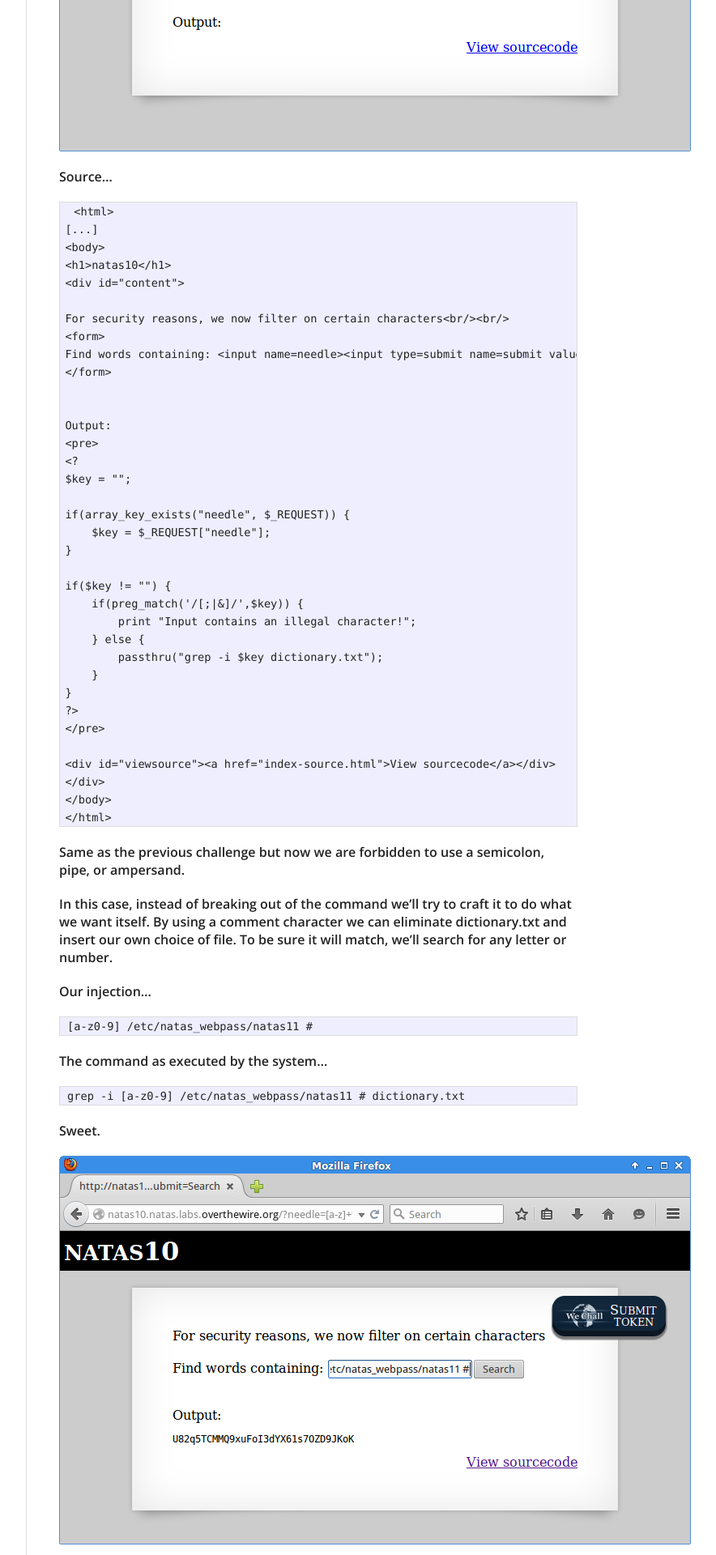
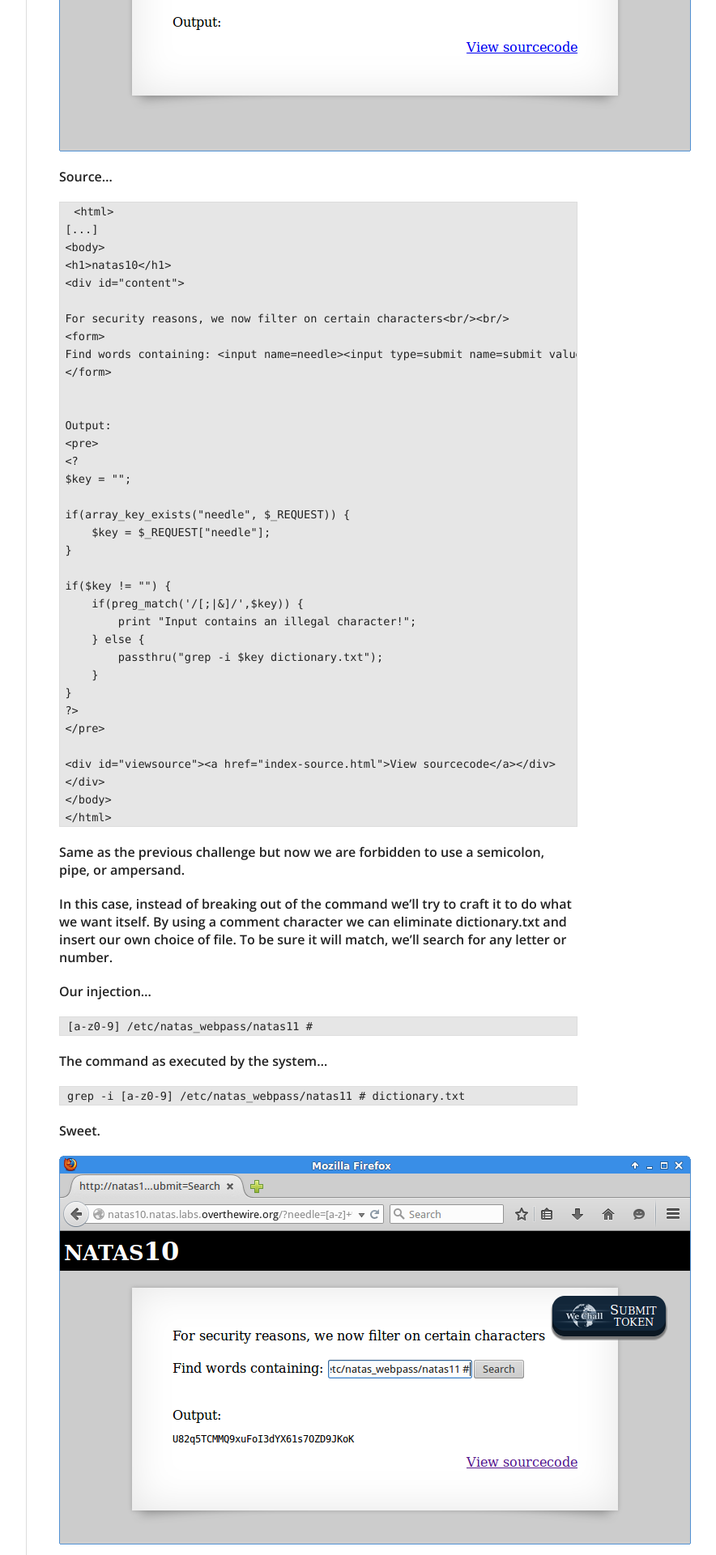
Before and after one commit to n0j/n0j.github.io, a Jekyll site: the page built from _posts/2015-09-19-otw-natas-10.md, in a window 1280 px wide. Shown: the part 547-2467 px from the top of the page at 81% size, without its empty margins (378-1262 px from the left). Built offline with Jekyll 4.4.1, drawn with Linux system fonts in a browser that asks for light colours; nearby versions of some CDN libraries; Markdown is read by kramdown in place of the engine named in the settings; some of the changed text lies outside the part shown.

Commit message:
css pre color change, footer update

```diff
--- a/_includes/css/screen.css
+++ b/_includes/css/screen.css
@@ -122,7 +122,7 @@ nav h1, nav h2 {
 
 #post pre {
   border: 1px solid #ddd;
-  background-color: #eef;
+  background-color: #e6e6e6;
   padding: 0 .4em;
   margin-bottom: 20px !important;
 }
@@ -134,7 +134,7 @@ nav h1, nav h2 {
 
 #post code {
   border: 1px solid #ddd;
-  background-color: #eef;
+  background-color: #e6e6e6;
   font-size: 85%;
   padding: 0 .2em;
 }
--- a/_includes/footer.html
+++ b/_includes/footer.html
@@ -6,6 +6,6 @@
   {% endif %}
 
   <p>
-    © {{ site.data.theme.name }}, 2015 &mdash; built with <a href="http://jekyllrb.com/">Jekyll</a> with help from <a href="https://github.com/swanson/lagom">Lagom</a>
+    © {{ site.data.theme.name }}, 2016 &mdash; built with <a href="http://jekyllrb.com/">Jekyll</a> with help from <a href="https://github.com/swanson/lagom">Lagom</a>
   </p>
 </div>
```
